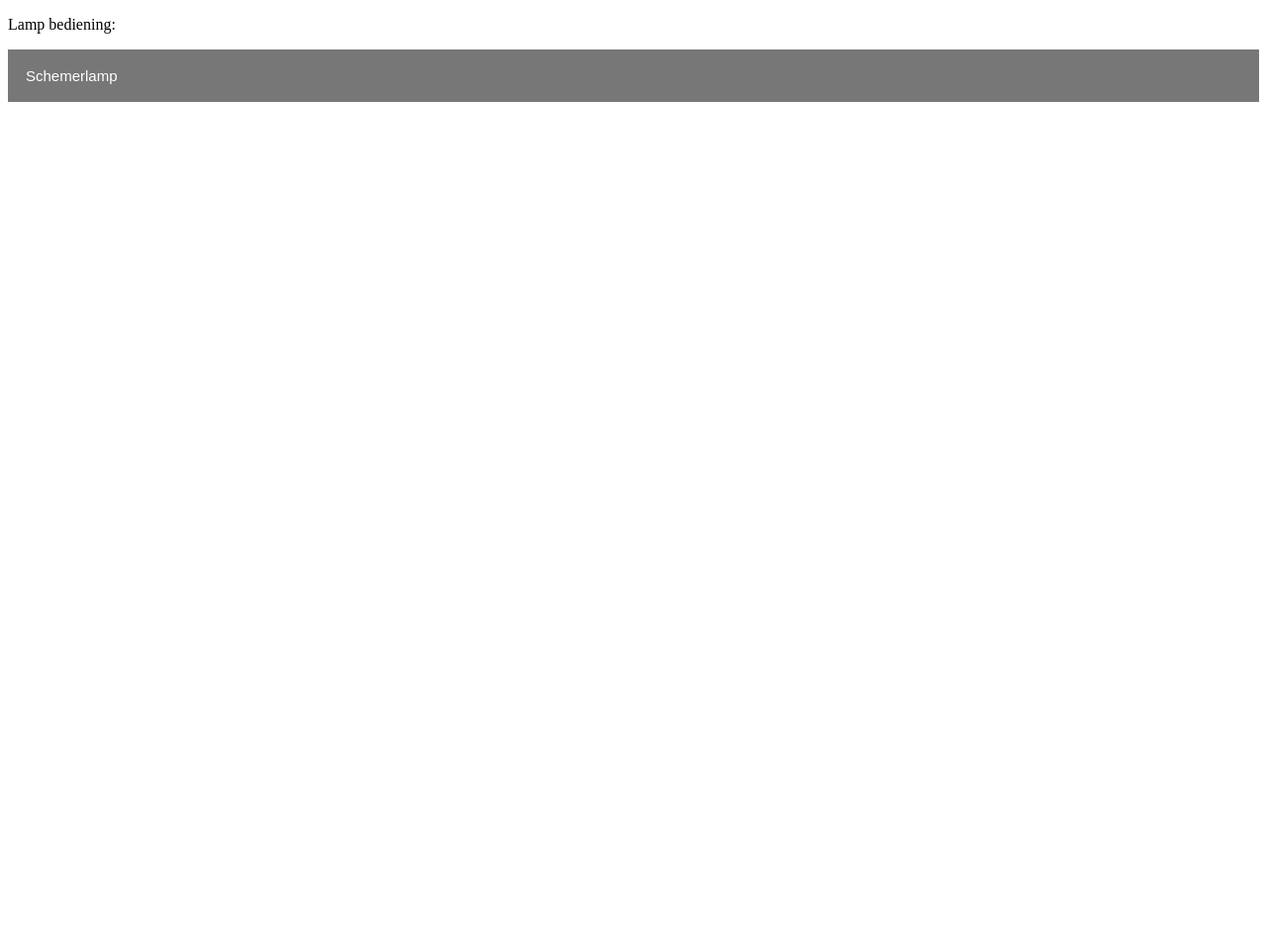
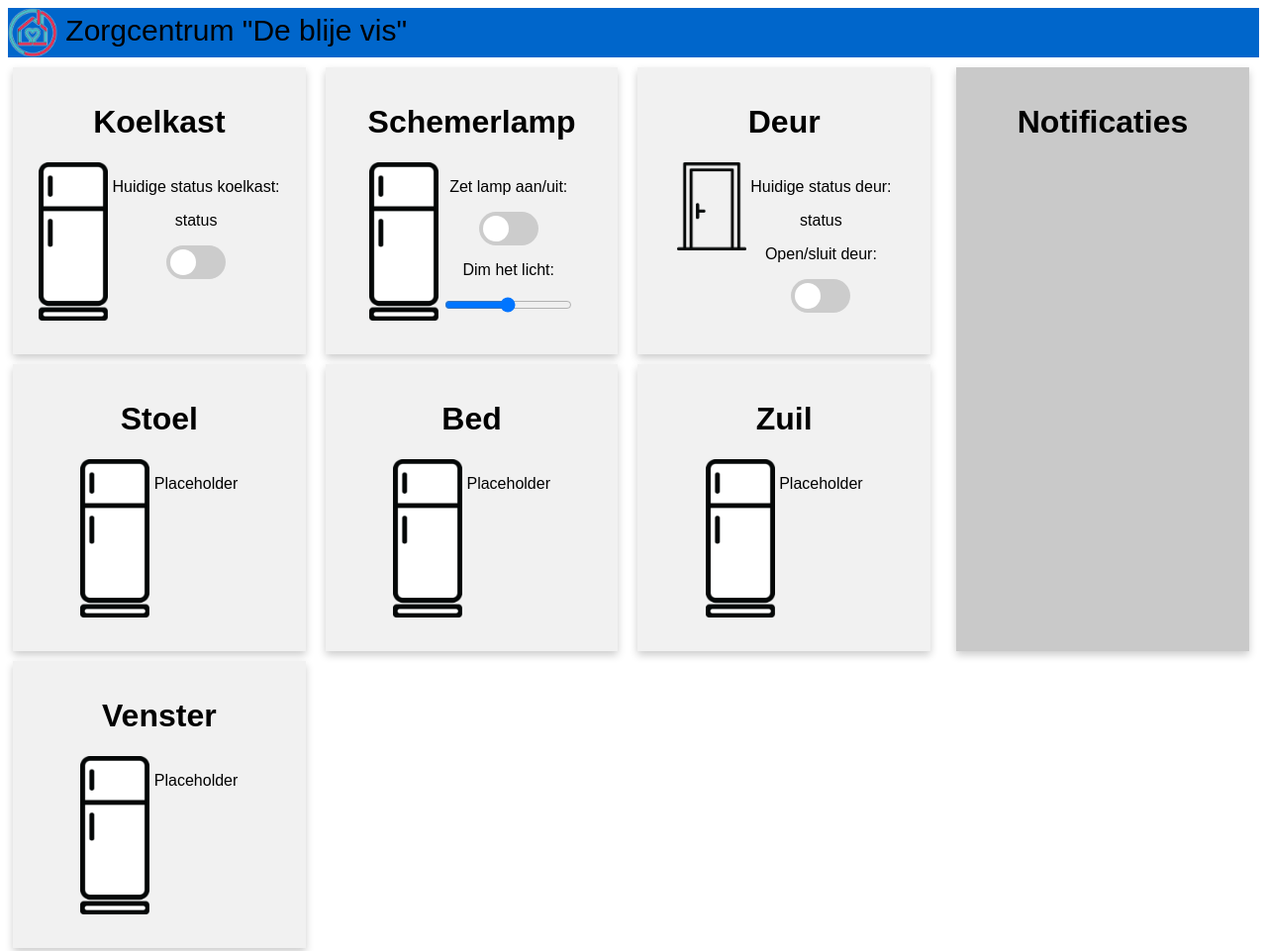
Before and after one commit to Zamtakk/Project_System_Development_2020_RPi_Code, a plain HTML site: page Web code/index.html in a window 1280 px wide. Shown: the top 961 px of the page at 99% size. Before the commit the page ends 800 px from the top, so only its background shows below. Drawn offline with Linux system fonts and the light colour scheme.

Commit message:
Latest version web page

```diff
--- a/Web code/communication.js
+++ b/Web code/communication.js
@@ -1,18 +1,3 @@
-var coll = document.getElementsByClassName("collapsible");
-var i;
-
-for (i = 0; i < coll.length; i++) {
-  coll[i].addEventListener("click", function() {
-    this.classList.toggle("active");
-    var content = this.nextElementSibling;
-    if (content.style.display === "block") {
-      content.style.display = "none";
-    } else {
-      content.style.display = "block";
-    }
-  });
-}
-
 var pjsdvSocket = new WebSocket("wss://127.0.0.1:9002"); //change websocket address for address on the pi websocket server
 
 function log(logstr) {
@@ -35,3 +20,19 @@ pjsdvSocket.onopen = function (event) {
 pjsdvSocket.onmessage = function (event) {
     log(event.data);
 }
+
+function setStatus() {
+	var toggleswitch = document.getElementById("switchstatus");
+	var doortoggleswitch = document.getElementById("switchdoorstatus");
+	if (toggleswitch.checked == true) {
+		document.getElementById("statusvalue").innerHTML = "open";
+	} else {
+		document.getElementById("statusvalue").innerHTML = "dicht";
+	}
+
+	if (doortoggleswitch.checked == true) {
+		document.getElementById("doorstatusvalue").innerHTML = "open";
+	} else {
+		document.getElementById("doorstatusvalue").innerHTML = "dicht";
+	}
+}
--- a/Web code/index.html
+++ b/Web code/index.html
@@ -4,35 +4,130 @@
     <link rel="stylesheet" href="style.css">
 </head>
 <body>
-    <p>Lamp bediening:</p>
-    <button type="button" class="collapsible">Schemerlamp</button>
-    <div class="content">
-        <div class="form-container">
-            <form>
-                <label for="texttosend">Stuur tekst naar Pi:</label><br>
-                <input type="text" id="texttosend" name="texttosend"><br>
-            </form>
+    <div class="header">
+        <img src="Images/Logo.png" class="logo-img" alt="logo">
+        <span>Zorgcentrum "De blije vis"</span>
     </div>
 
-        <div class="btn-container">
-            <button onclick=sendSocket()>Send</button>
+    <div class="notificationscolumn">
+        <div class="notificationscard">
+            <h1>Notificaties</h1>
+        </div>
     </div>
 
-        <div class="lamp-switch">
+    <div class="row">
+        <div class="column">
+            <div class="card">
+                <h1>Koelkast</h1>
+                <div class ="icon">
+                    <img src="Images/Fridge-icon.png" class="device-img" alt="fridge">
+                </div>
+
+                <div class="device-status">
+                    <p>Huidige status koelkast:</p>
+                    <p id="statusvalue"> status </p>
+                    <label class="switch">
+                        <input type="checkbox" id="switchstatus" onclick="setStatus()" >
+                        <span class="slider round"></span>
+                    </label>
+                </div>
+            </div>
+        </div>
+
+        <div class="column">
+          <div class="card">
+            <h1>Schemerlamp</h1>
+            <div class ="icon">
+                <img src="Images/Fridge-icon.png" class="device-img" alt="fridge">
+            </div>
+
+            <div class="device-status">
                 <p>Zet lamp aan/uit:</p>
-            <label class="switchlamp">
+                <label class="switch">
                     <input type="checkbox">
                     <span class="slider round"></span>
                 </label>
-        </div>
-
-        <div class="lamp-dimmer">
                 <p>Dim het licht:</p>
                 <input type="range" min="1" max="100" value="50" class="dimmerslider" id="myRange">
             </div>
           </div>
+        </div>
 
-    <pre id="log"></pre>
+        <div class="column">
+          <div class="card">
+            <h1>Deur</h1>
+            <div class ="icon">
+                <img src="Images/Door-icon.png" class="device-img" alt="door">
+            </div>
+
+            <div class="device-status">
+                <p>Huidige status deur:</p>
+                <p id="doorstatusvalue"> status </p>
+                <p>Open/sluit deur:</p>
+                <label class="switch">
+                    <input type="checkbox" id="switchdoorstatus" onclick="setStatus()">
+                    <span class="slider round"></span>
+                </label>
+            </div>
+          </div>
+        </div>
+    </div>
+
+    <div class="row">
+        <div class="column">
+          <div class="card">
+            <h1>Stoel</h1>
+            <div class ="icon">
+                <img src="Images/Fridge-icon.png" class="device-img" alt="fridge">
+            </div>
+
+            <div class="device-status">
+                <p>Placeholder</p>
+            </div>
+          </div>
+        </div>
+
+        <div class="column">
+          <div class="card">
+            <h1>Bed</h1>
+            <div class ="icon">
+                <img src="Images/Fridge-icon.png" class="device-img" alt="fridge">
+            </div>
+
+            <div class="device-status">
+                <p>Placeholder</p>
+            </div>
+          </div>
+        </div>
+
+        <div class="column">
+          <div class="card">
+            <h1>Zuil</h1>
+            <div class ="icon">
+                <img src="Images/Fridge-icon.png" class="device-img" alt="fridge">
+            </div>
+
+            <div class="device-status">
+                <p>Placeholder</p>
+            </div>
+          </div>
+        </div>
+    </div>
+
+    <div class="row">
+        <div class="column">
+          <div class="card">
+            <h1>Venster</h1>
+            <div class ="icon">
+                <img src="Images/Fridge-icon.png" class="device-img" alt="fridge">
+            </div>
+
+            <div class="device-status">
+                <p>Placeholder</p>
+            </div>
+          </div>
+        </div>
+    </div>
     <script src="communication.js"></script>
 </body>
 </html>
--- a/Web code/style.css
+++ b/Web code/style.css
@@ -1,28 +1,109 @@
-.collapsible {
-  background-color: #777;
-  color: white;
-  cursor: pointer;
-  padding: 18px;
-  width: 100%;
-  border: none;
-  text-align: left;
-  outline: none;
-  font-size: 15px;
+* {
+  box-sizing: border-box;
 }
 
-.active, .collapsible:hover {
-  background-color: #555;
+body {
+  font-family: Arial, Helvetica, sans-serif;
 }
 
-.content {
-  padding: 0 18px;
-  display: none;
-  overflow: hidden;
+.header {
+  height: 50px;
+  width: 100%;
+  background-color: #0066cb;
+  text-align: left;
+  font-size: 30px;
+}
+
+.logo-img {
+  width: 50px;
+  height: auto;
+  vertical-align: middle;
+}
+
+.device-img {
+  width: 70px;
+  height: auto;
+}
+
+/* Float four columns side by side */
+.column {
+  float: left;
+  width: 33.3%;
+  height: 100%;
+  padding: 0 10px;
+  padding-top: 10px;
+}
+
+/* Float four columns side by side */
+.notificationscolumn {
+  float: right;
+  width: 25%;
+  height: 600px;
+  padding: 0 10px;
+  padding-top: 10px;
+  display: inline-table;
+}
+
+.notificationscard {
+  height: 590px;
+  box-shadow: 0 4px 8px 0 rgba(0, 0, 0, 0.2); /* this adds the "card" effect */
+  padding: 16px;
+  text-align: center;
+  background-color: #c9c9c9;
+}
+
+/* Remove extra left and right margins, due to padding in columns */
+.row {
+  margin: 0 -5px;
+  height: 300px;
+  width: 75%;
+}
+
+/* Clear floats after the columns */
+.row:after {
+  content: "";
+  display: table;
+  clear: both;
+}
+
+/* Style the counter cards */
+.card {
+  box-shadow: 0 4px 8px 0 rgba(0, 0, 0, 0.2); /* this adds the "card" effect */
+  padding: 16px;
+  height: 100%;
+  text-align: center;
   background-color: #f1f1f1;
 }
 
+.icon {
+  width: 70px;
+  display: inline-block;
+  text-align: left;
+}
+
+.device-status {
+  vertical-align: top;
+  display: inline-block;
+}
+
+/* Responsive columns - one column layout (vertical) on small screens */
+@media screen and (max-width: 600px) {
+  .column {
+    width: 100%;
+    display: block;
+    margin-bottom: 20px;
+  }
+
+  .notificationscolumn {
+    float: left;
+    width: 100%;
+    display: block;
+    margin-bottom: 20px;
+  }
+}
+
 /* The switch - the box around the slider */
-.switchlamp {
+.switch {
   position: relative;
   display: inline-block;
   vertical-align: middle;
@@ -31,7 +112,7 @@
 }
 
 /* Hide default HTML checkbox */
-.switchlamp input {
+.switch input {
   opacity: 0;
   width: 0;
   height: 0;
```
Also changed, not shown: Web code/Images/Door-icon.png (added), Web code/Images/Fridge-icon.png (added), Web code/Images/Logo.png (added). Lines whose indentation alone changed are shown as unchanged.
